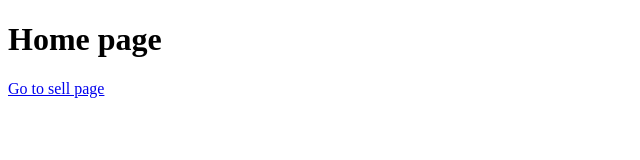
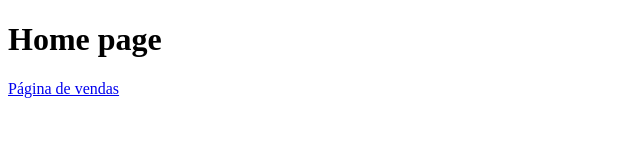
Before and after one commit to Luis22Ant/AULA, a plain HTML site: page index.html in a window 1280 px wide. Shown: the full height of the page, 0-640 px from the left. Drawn offline with Linux system fonts and the light colour scheme.

Commit message:
made changes

```diff
--- a/index.html
+++ b/index.html
@@ -8,6 +8,6 @@
 </head>
 <body>
     <h1>Home page</h1>
-    <a href="vendas.html">Go to sell page</a>
+    <a href="vendas.html">Página de vendas</a>
 </body>
 </html>
```
